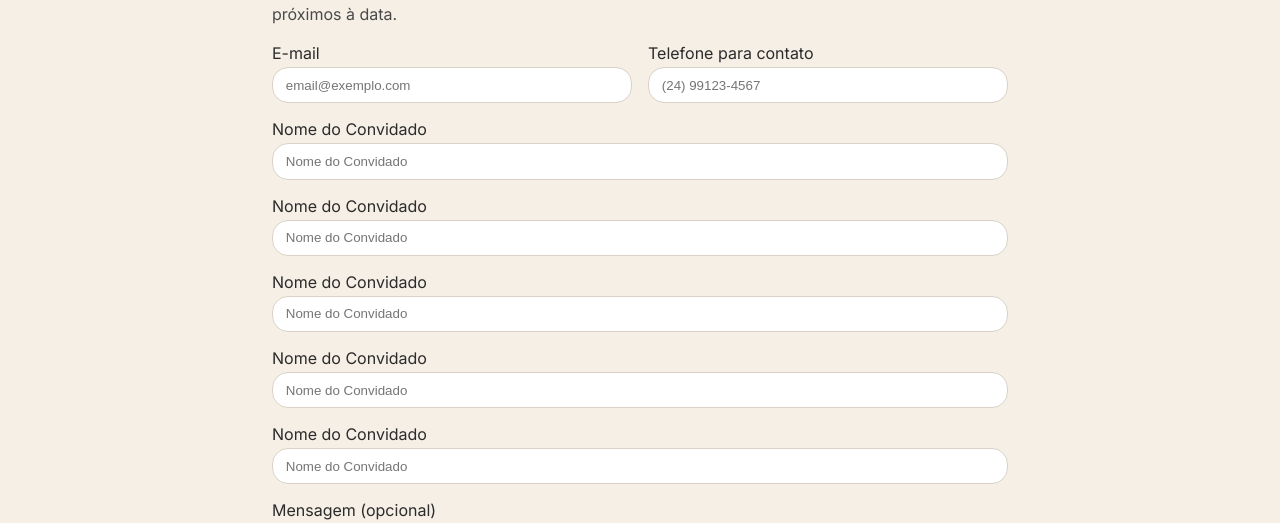
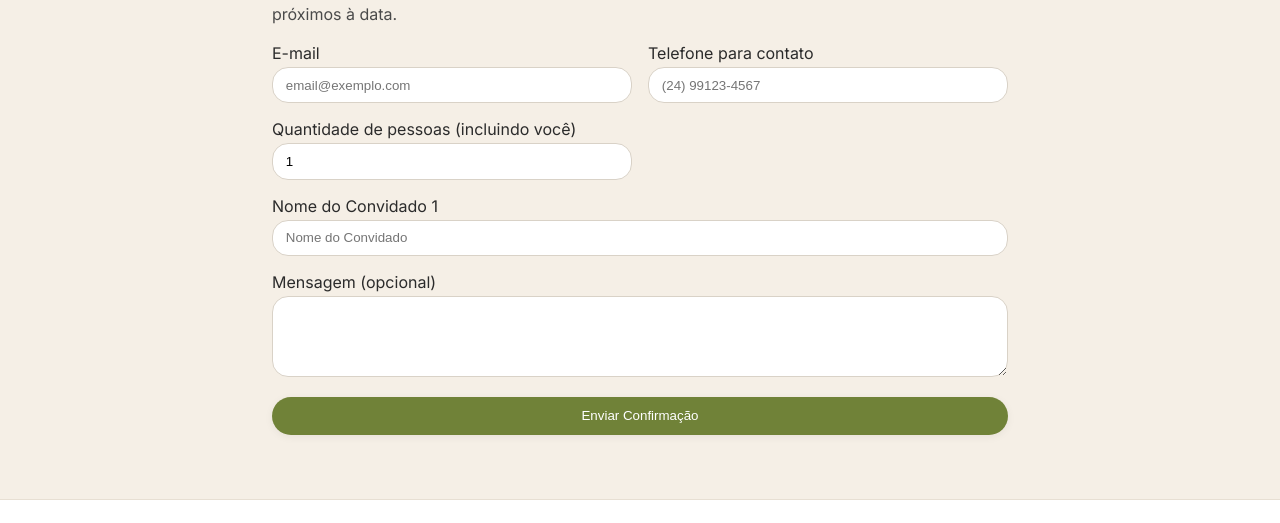
Before and after one commit to PauloEduardoCoelho/casamentoantonioisabella, a React (Vite) app: page / in a window 1280 px wide. Shown: the part 3745-4268 px from the top of the page. Built offline with nearby package versions, Linux system fonts and the light colour scheme.

Commit message:
formulario com logica

```diff
--- a/src/App.jsx
+++ b/src/App.jsx
@@ -6,7 +6,7 @@ export default function App(){
   const VENUE = "Espaço de Festas Quintal do Zé Alencar";
   const ADDRESS = "Tv. Maria Gomes - Madruga, Vassouras - RJ, 27700-000";
   const PIX_KEY = "185.848.267-42";
-  const WEB_APP_URL = "https://script.google.com/macros/s/AKfycbxciaysL5oFzP95JLepIAi-BC9pEoFNZL8MwT_gxm3sanO7mVpA_azic5zYyDhGoAw/exec";
+  const WEB_APP_URL = "https://script.google.com/macros/s/AKfycbxq8SPMZOR1Wsf7b6CTKtpOeT8s7iGaruDZzeljjfkPJa-QHHKbQhxuj4M4Ibnp/exec";
 
   const gifts = [
     {
@@ -144,20 +144,10 @@ export default function App(){
 
   const [copied, setCopied] = React.useState(false);
   const [rsvpSent, setRsvpSent] = React.useState(false);
-
   const [giftListOpen, setGiftListOpen] = React.useState(false);
   const [giftOptGift, setGiftOptGift] = React.useState(null);
 
   const [peopleCount, setPeopleCount] = React.useState(1);
-  const [names, setNames] = React.useState([""]);
-
-  const setNameAt = (idx, value) => {
-    setNames((prev) => {
-      const next = [...prev];
-      next[idx] = value;
-      return next;
-    });
-  };
 
   const [pixOpen, setPixOpen] = React.useState(false);
   const [pixGift, setPixGift] = React.useState(null);
@@ -167,10 +157,7 @@ export default function App(){
     const header = document.querySelector(".navbar");
     const headerHeight = header ? header.offsetHeight : 0;
     if (el) {
-      window.scrollTo({
-        top: el.offsetTop - headerHeight,
-        behavior: "smooth",
-      });
+      window.scrollTo({ top: el.offsetTop - headerHeight, behavior: "smooth" });
     }
   };
 
@@ -220,11 +207,7 @@ export default function App(){
 
   React.useEffect(() => {
     const ids = ["presenteie", "rsvp", "convite", "como-chegar"];
-    const entries = ids.map((id) => ({
-      id,
-      el: document.getElementById(id),
-      btn: null,
-    }));
+    const entries = ids.map((id) => ({ id, el: document.getElementById(id), btn: null }));
     const btns = document.querySelectorAll(".nav-link");
     entries.forEach((ent) => {
       ent.btn = Array.from(btns).find((b) => (b.onclick?.toString() || "").includes(ent.id));
@@ -239,10 +222,7 @@ export default function App(){
           ent.btn.classList.add("is-active");
         }
       });
-    }, {
-      rootMargin: "-45% 0px -50% 0px",
-      threshold: 0.01,
-    });
+    }, { rootMargin: "-45% 0px -50% 0px", threshold: 0.01 });
 
     entries.forEach((ent) => ent.el && obs.observe(ent.el));
     return () => obs.disconnect();
@@ -256,7 +236,6 @@ export default function App(){
 
   return (
     <div>
-      {/* Modal PIX (existente) */}
       {pixOpen && (
         <PixModal
           gift={pixGift}
@@ -398,26 +377,38 @@ export default function App(){
                 />
               </label>
 
-              {/* 5 campos de convidados — todos com o mesmo rótulo */}
-              <label className="muted span2">Nome do Convidado
-                <input name="convidado1" required className="input mt-1" placeholder="Nome do Convidado" />
+              <label className="muted">
+                Quantidade de pessoas (incluindo você)
+                <input
+                  type="number"
+                  name="qtd"
+                  min={1}
+                  max={5}
+                  required
+                  className="input mt-1"
+                  value={peopleCount}
+                  onChange={(e)=>{
+                    const v = parseInt(e.target.value,10);
+                    if (isNaN(v)) return;
+                    const clamped = Math.max(1, Math.min(5, v));
+                    setPeopleCount(clamped);
+                  }}
+                />
               </label>
 
-              <label className="muted span2">Nome do Convidado
-                <input name="convidado2" className="input mt-1" placeholder="Nome do Convidado" />
-              </label>
-
-              <label className="muted span2">Nome do Convidado
-                <input name="convidado3" className="input mt-1" placeholder="Nome do Convidado" />
-              </label>
-
-              <label className="muted span2">Nome do Convidado
-                <input name="convidado4" className="input mt-1" placeholder="Nome do Convidado" />
-              </label>
-
-              <label className="muted span2">Nome do Convidado
-                <input name="convidado5" className="input mt-1" placeholder="Nome do Convidado" />
-              </label>
+              <div className="span2" style={{display:"contents"}}>
+                {Array.from({length: peopleCount}).map((_, i)=>(
+                  <label key={i} className="muted span2">
+                    Nome do Convidado {i+1}
+                    <input
+                      name={`convidado${i+1}`}
+                      required
+                      className="input mt-1"
+                      placeholder="Nome do Convidado"
+                    />
+                  </label>
+                ))}
+              </div>
 
               <label className="muted span2">Mensagem (opcional)
                 <textarea
@@ -426,6 +417,7 @@ export default function App(){
                   className="textarea mt-1"
                 />
               </label>
+
               <div className="span2">
                 <button type="submit" className="btn btn-primary full">Enviar Confirmação</button>
               </div>
@@ -587,10 +579,7 @@ function PixModal({ gift, couple, onClose }){
       aria-label="Pagamento via Pix"
       className="pix-modal-overlay"
       onClick={(e)=>{ if(e.target.classList.contains("pix-modal-overlay")) onClose(); }}
-      style={{
-        position:"fixed", inset:0, background:"rgba(0,0,0,.45)",
-        display:"flex", alignItems:"center", justifyContent:"center", zIndex:1000
-      }}
+      style={{ position:"fixed", inset:0, background:"rgba(0,0,0,.45)", display:"flex", alignItems:"center", justifyContent:"center", zIndex:1000 }}
     >
       <div className="pix-modal"
         style={{background:"#fff", borderRadius:12, padding:24, width:"min(720px, 92vw)", boxShadow:"0 10px 30px rgba(0,0,0,.25)", maxHeight:"90vh", overflow:"auto"}}
@@ -604,11 +593,7 @@ function PixModal({ gift, couple, onClose }){
           <div>
             <div className="card pix-card" style={{textAlign:"center"}}>
               {qrImg ? (
-                <img
-                  src={qrImg}
-                  alt="QR Code Pix"
-                  className="pix-qr-img"
-                />
+                <img src={qrImg} alt="QR Code Pix" className="pix-qr-img" />
               ) : (
                 <p className="muted">Sem imagem de QR cadastrada para este presente.</p>
               )}
@@ -621,12 +606,7 @@ function PixModal({ gift, couple, onClose }){
           <div style={{display:"grid", gap:12}}>
             <div className="card pix-card">
               <strong>Pix Copia e Cola</strong>
-              <textarea
-                readOnly
-                value={payload}
-                rows={5}
-                style={{width:"100%", marginTop:8, fontFamily:"monospace"}}
-              />
+              <textarea readOnly value={payload} rows={5} style={{width:"100%", marginTop:8, fontFamily:"monospace"}} />
               <div className="pix-modal-actions">
                 <button className="btn btn-primary" onClick={()=>copy(payload)}>Copiar código</button>
               </div>
@@ -634,9 +614,7 @@ function PixModal({ gift, couple, onClose }){
 
             <div className="card pix-card">
               <strong>Chave Pix</strong>
-              <div style={{marginTop:8, wordBreak:"break-all"}}>
-                {pixKey || "—"}
-              </div>
+              <div style={{marginTop:8, wordBreak:"break-all"}}>{pixKey || "—"}</div>
               <div className="pix-modal-actions">
                 <button className="btn btn-ghost" onClick={()=>copy(pixKey)}>Copiar chave</button>
               </div>
@@ -665,24 +643,13 @@ function InvitationCard({ couple }) {
     const header = document.querySelector(".navbar");
     const headerHeight = header ? header.offsetHeight : 0;
     if (el) {
-      window.scrollTo({
-        top: el.offsetTop - headerHeight,
-        behavior: "smooth",
-      });
+      window.scrollTo({ top: el.offsetTop - headerHeight, behavior: "smooth" });
     }
   };
 
   return (
     <div className="card center" style={{ textAlign: "center" }}>
-      <div
-        style={{
-          width: 48,
-          height: 48,
-          borderRadius: "999px",
-          margin: "0 auto 1rem",
-          background: "color-mix(in srgb, var(--oliva) 15%, transparent)",
-        }}
-      />
+      <div style={{ width: 48, height: 48, borderRadius: "999px", margin: "0 auto 1rem", background: "color-mix(in srgb, var(--oliva) 15%, transparent)" }} />
       <h2>Convite</h2>
       <p className="muted">
         Com as bênçãos de nossas famílias, convidamos você para celebrar o
@@ -690,31 +657,14 @@ function InvitationCard({ couple }) {
         <strong>{couple.split("&")[1].trim()}</strong> no dia
         <strong> 13/12/2025</strong>, às <strong>10h</strong>.
       </p>
-      <div
-        style={{
-          width: 96,
-          height: 1,
-          background: "var(--areia)",
-          margin: "16px auto",
-        }}
-      />
+      <div style={{ width: 96, height: 1, background: "var(--areia)", margin: "16px auto" }} />
       <p className="muted">
         Local: Espaço de Festas Quintal do Zé Alencar — Tv. Maria Gomes -
         Madruga, Vassouras - RJ
       </p>
       <div className="row gap-3 center" style={{ marginTop: 16 }}>
-        <button
-          onClick={() => scrollToSection("rsvp")}
-          className="btn btn-ghost"
-        >
-          Confirmar Presença
-        </button>
-        <button
-          onClick={() => scrollToSection("como-chegar")}
-          className="btn btn-primary"
-        >
-          Como Chegar
-        </button>
+        <button onClick={() => scrollToSection("rsvp")} className="btn btn-ghost">Confirmar Presença</button>
+        <button onClick={() => scrollToSection("como-chegar")} className="btn btn-primary">Como Chegar</button>
       </div>
     </div>
   );
```
